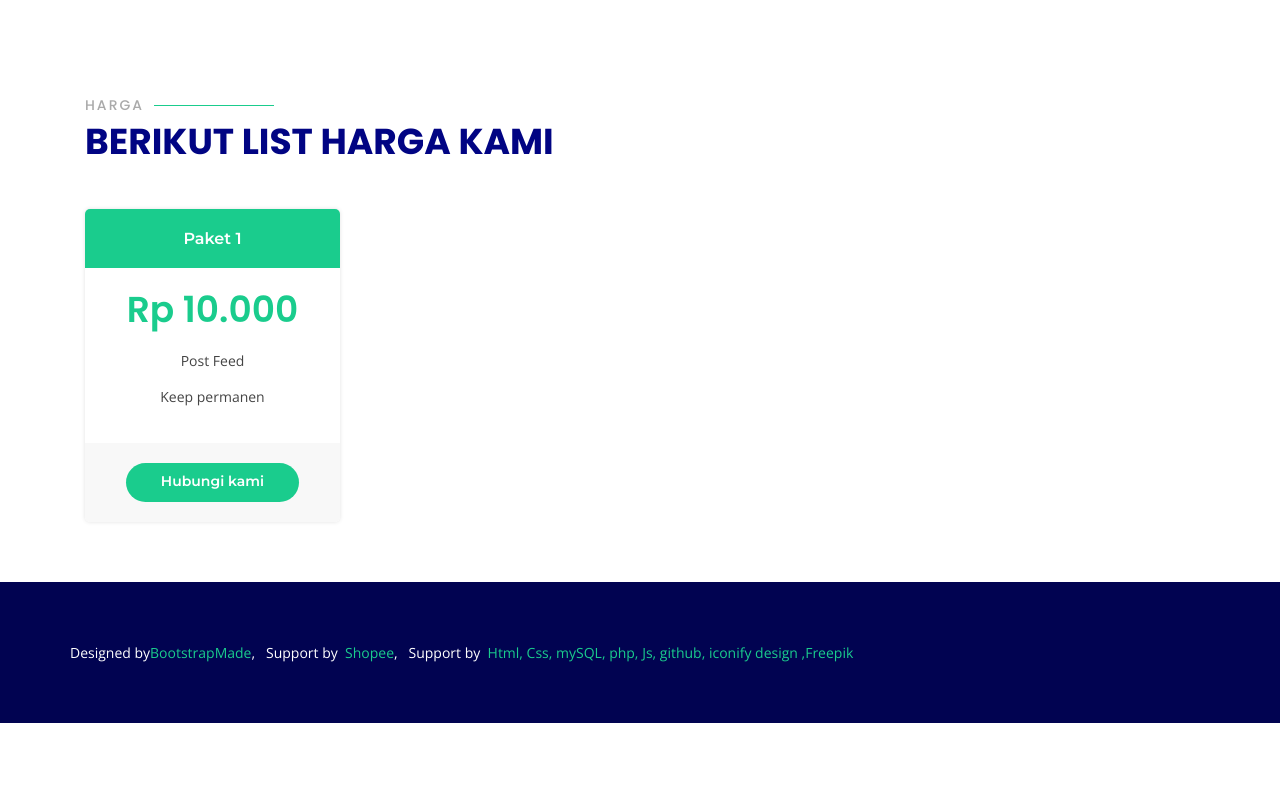
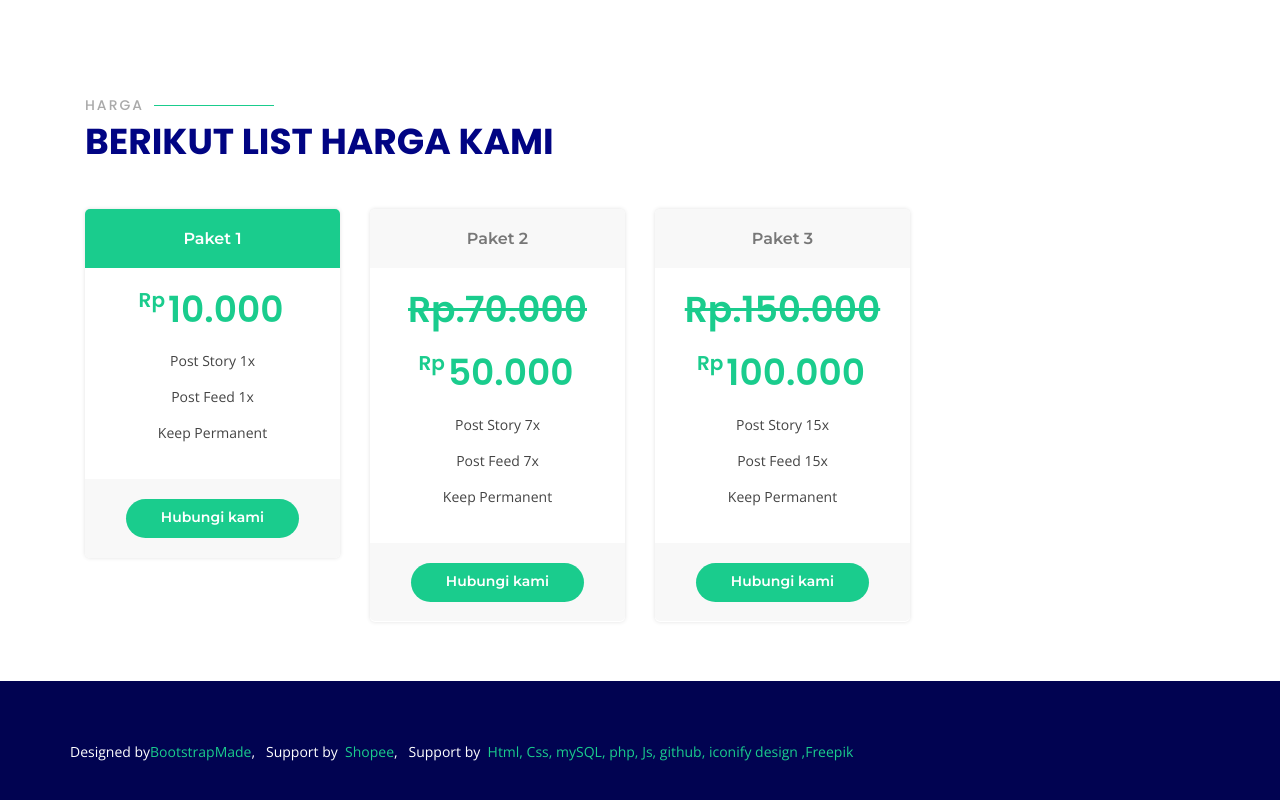
Before and after one commit to shopeefeed/shopeefeed.github.io, a plain HTML site: page index.html in a window 1280 px wide. Shown: the part 2006-2806 px from the top of the page. Before the commit the page ends 2729 px from the top, so only its background shows below. Drawn offline with nearby package versions, Linux system fonts and the light colour scheme.

Commit message:
Update index.html

```diff
--- a/index.html
+++ b/index.html
@@ -374,30 +374,63 @@
       </div>
     </section><!-- End Team Section -->
 
-    <!-- ======= Pricing Section ======= -->
+   <!-- ======= Pricing Section ======= -->
     <section id="pricing" class="pricing">
       <div class="container">
-
         <div class="section-title" data-aos="fade-up">
           <h2>Harga</h2>
           <p>Berikut list harga kami</p>
         </div>
-
         <div class="row" data-aos="fade-left">
-
           <div class="col-lg-3 col-md-6">
             <div class="box featured" data-aos="zoom-in" data-aos-delay="100">
 			 <h3>Paket 1</h3>
-              <h4><sup></sup>Rp 10.000<span> </span></h4>
+              <h4><sup>Rp</sup>10.000<span> </span></h4>
               <ul>
-                <li>Post Feed</li>
-                <li>Keep permanen</li>
+                <li>Post Story 1x</li>
+                <li>Post Feed 1x</li>
+                <li>Keep Permanent</li>
                </ul>
               <div class="btn-wrap">
-                <a href="https://wa.me/6287837133266?text=hai min saya mau booking pp paket 1 yang harga 10k" class="btn-buy">Hubungi kami</a>
+                <a href="https://wa.me/6287837133266?text=hai min saya mau booking pp paket 1" class="btn-buy">Hubungi kami</a>
               </div>
             </div>
           </div>
+
+<!-- ======= Pricing Section ======= -->
+      <div class="col-lg-3 col-md-6 mt-4 mt-lg-0">
+        <div class="box" data-aos="zoom-in" data-aos-delay="100">
+          <h3>Paket 2</h3>
+          <h4><sup></sup><s>Rp.70.000</s><span></span></h4>
+          <h4><sup>Rp</sup>50.000<span></span></h4>
+          <ul>
+            <li>Post Story 7x</li>
+                <li>Post Feed 7x</li>
+                <li>Keep Permanent</li>
+               </ul>
+          <div class="btn-wrap">
+            <a href="https://wa.me/6287837133266?text=hai min saya mau booking pp paket 2" class="btn-buy">Hubungi kami</a>
+          </div>
+        </div>
+      </div>
+
+
+<!-- ======= Pricing Section ======= -->
+<div class="col-lg-3 col-md-6 mt-4 mt-lg-0">
+  <div class="box" data-aos="zoom-in" data-aos-delay="100">
+    <h3>Paket 3</h3>
+    <h4><sup></sup><s>Rp.150.000</s><span></span></h4>
+    <h4><sup>Rp</sup>100.000<span></span></h4>
+    <ul>
+      <li>Post Story 15x</li>
+          <li>Post Feed 15x</li>
+          <li>Keep Permanent</li>
+         </ul>
+    <div class="btn-wrap">
+      <a href="https://wa.me/6287837133266?text=hai min saya mau booking pp paket 3" class="btn-buy">Hubungi kami</a>
+    </div>
+  </div>
+</div>
 
         <!-- =======  <div class="col-lg-3 col-md-6 mt-4 mt-md-0">
             <div class="box featured" data-aos="zoom-in" data-aos-delay="200">
```
